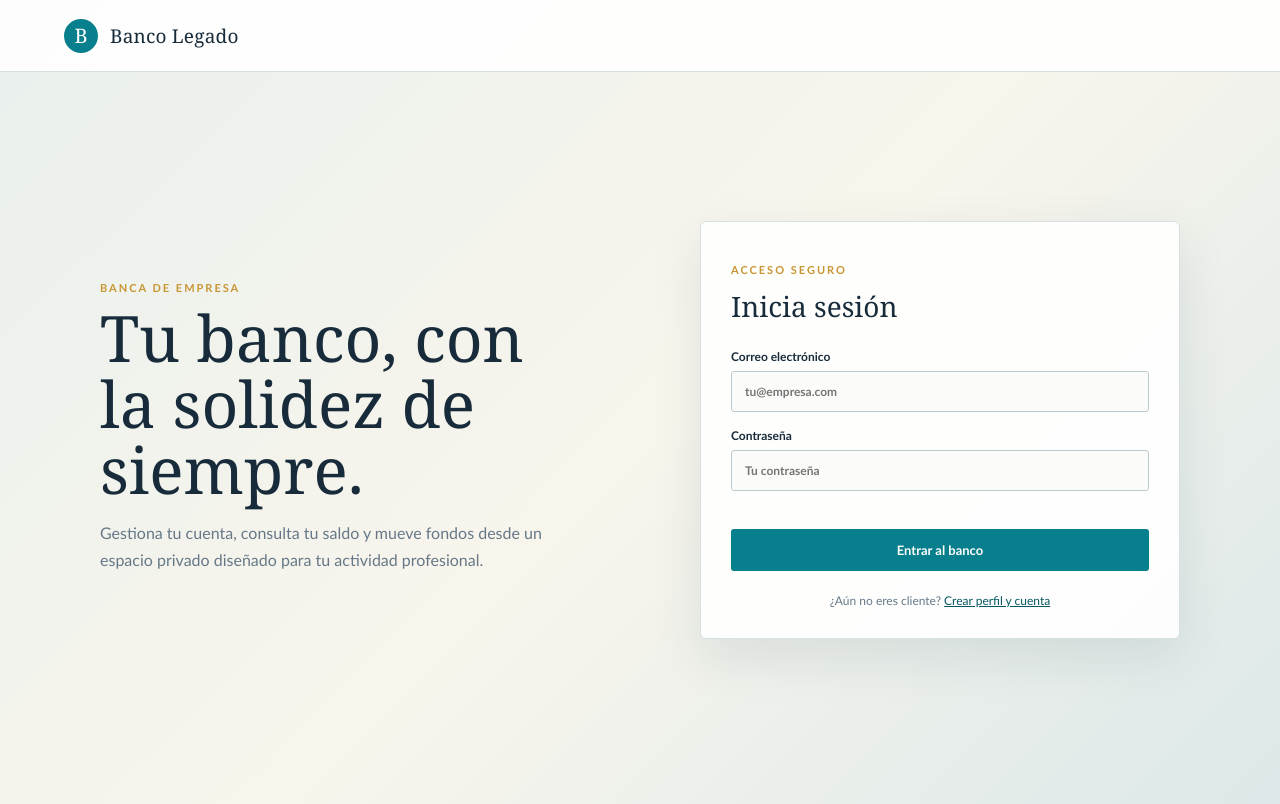
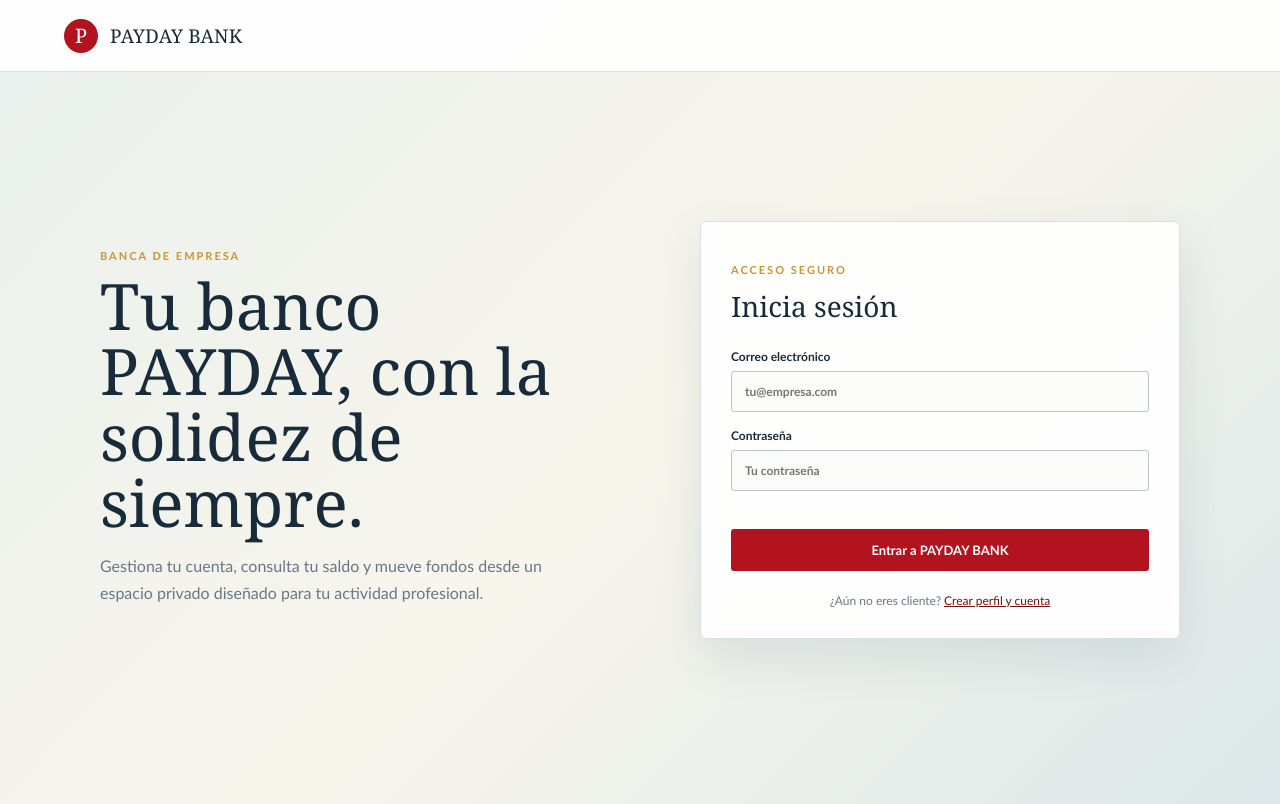
Before and after one commit to AstronautMarkus/PAYDAY-BANK, a Flask app: page /login in a window 1280 px wide. Run offline with Flask 3, Linux system fonts and the light colour scheme; parts of the project's set-up code (start-up, migrations or seed data) failed here and were passed over.

Commit message:
refactor: renamed project to PAYDAY BANK.

```diff
--- a/client/app/blueprints/auth/__init__.py
+++ b/client/app/blueprints/auth/__init__.py
@@ -15,7 +15,7 @@ def login_required(view):
     @wraps(view)
     def wrapped_view(*args, **kwargs):
         if "user_id" not in session:
-            flash("Inicia sesión para entrar al banco.", "error")
+            flash("Inicia sesión para entrar a PAYDAY BANK.", "error")
             return redirect(url_for("auth.login"))
         return view(*args, **kwargs)
 
--- a/client/app/templates/base.html
+++ b/client/app/templates/base.html
@@ -4,7 +4,7 @@
 <head>
   <meta charset="utf-8">
   <meta name="viewport" content="width=device-width, initial-scale=1">
-  <title>{% block title %}Banco Legado{% endblock %}</title>
+  <title>{% block title %}PAYDAY BANK{% endblock %}</title>
   <style>
     :root {
       --ink: #172b3a;
@@ -12,8 +12,8 @@
       --paper: #f6f7f3;
       --panel: #ffffff;
       --line: #d7e0e3;
-      --teal: #087f8c;
-      --teal-dark: #075763;
+      --teal: #b3121f;
+      --teal-dark: #7a0c0c;
       --gold: #c99532;
       --error: #a33a36;
       --success: #28734d;
@@ -38,13 +38,13 @@
     }
 
     ::-webkit-scrollbar-thumb {
-      background: linear-gradient(180deg, #3bb0bb 0%, var(--teal) 50%, var(--teal-dark) 100%);
+      background: linear-gradient(180deg, #e8535c 0%, var(--teal) 50%, var(--teal-dark) 100%);
       border: 2px solid var(--paper);
       border-radius: 6px;
     }
 
     ::-webkit-scrollbar-thumb:hover {
-      background: linear-gradient(180deg, #4cc4cf 0%, #0a97a5 50%, var(--teal-dark) 100%);
+      background: linear-gradient(180deg, #f06a72 0%, #b3121f 50%, var(--teal-dark) 100%);
     }
 
     body {
@@ -217,7 +217,7 @@
 
     input:focus {
       border-color: var(--teal);
-      box-shadow: 0 0 0 3px rgba(8, 127, 140, .13);
+      box-shadow: 0 0 0 3px rgba(179, 18, 31, .13);
     }
 
     .hint {
@@ -301,7 +301,7 @@
     }
 
     .balance-card .label {
-      color: #bde3e2;
+      color: #f0c9c9;
       font-size: 12px;
     }
 
@@ -441,7 +441,7 @@
   <div class="shell">
     <header class="topbar">
       <a class="brand" href="{{ url_for('banking.dashboard') if current_user else url_for('auth.login') }}">
-        <span class="brand-mark">B</span><span class="brand-name">Banco Legado</span>
+        <span class="brand-mark">P</span><span class="brand-name">PAYDAY BANK</span>
       </a>
       {% if current_user %}
       <nav class="nav">
--- a/client/app/templates/dashboard.html
+++ b/client/app/templates/dashboard.html
@@ -1,5 +1,5 @@
 {% extends "base.html" %}
-{% block title %}Posición global | Banco Legado{% endblock %}
+{% block title %}Posición global | PAYDAY BANK{% endblock %}
 {% block body_class %}chrome-off{% endblock %}
 
 {% block extra_head %}
@@ -714,8 +714,8 @@
         <span></span><span></span><span></span>
       </button>
       <a class="bank-logo" href="{{ url_for('banking.dashboard') }}">
-        <span class="mark">B</span>
-        <span class="word">Banco Legado</span>
+        <span class="mark">P</span>
+        <span class="word">PAYDAY BANK</span>
       </a>
     </div>
     <nav>
--- a/client/app/templates/login.html
+++ b/client/app/templates/login.html
@@ -1,10 +1,10 @@
 {% extends "base.html" %}
-{% block title %}Acceso | Banco Legado{% endblock %}
+{% block title %}Acceso | PAYDAY BANK{% endblock %}
 {% block content %}
 <section class="auth-layout">
   <div>
     <p class="eyebrow">Banca de empresa</p>
-    <h1>Tu banco, con la solidez de siempre.</h1>
+    <h1>Tu banco PAYDAY, con la solidez de siempre.</h1>
     <p class="lead">Gestiona tu cuenta, consulta tu saldo y mueve fondos desde un espacio privado diseñado para tu actividad profesional.</p>
   </div>
   <section class="card auth-card">
@@ -17,7 +17,7 @@
       <label class="wide">Contraseña
         <input name="password" type="password" autocomplete="current-password" placeholder="Tu contraseña" required>
       </label>
-      <button class="button wide" type="submit">Entrar al banco</button>
+      <button class="button wide" type="submit">Entrar a PAYDAY BANK</button>
     </form>
     <p class="form-footer">¿Aún no eres cliente? <a href="{{ url_for('auth.register') }}">Crear perfil y cuenta</a></p>
   </section>
--- a/client/app/templates/register.html
+++ b/client/app/templates/register.html
@@ -1,5 +1,5 @@
 {% extends "base.html" %}
-{% block title %}Crear perfil | Banco Legado{% endblock %}
+{% block title %}Crear perfil | PAYDAY BANK{% endblock %}
 {% block content %}
 <section class="auth-layout">
     <div>
```
